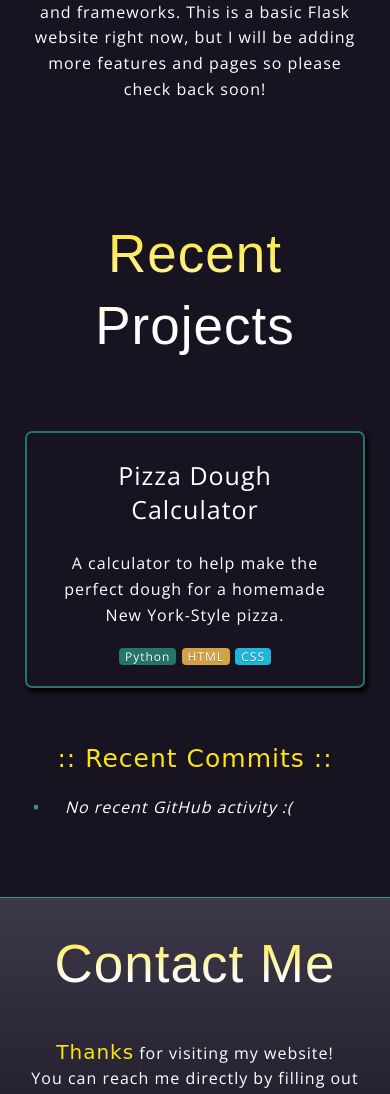
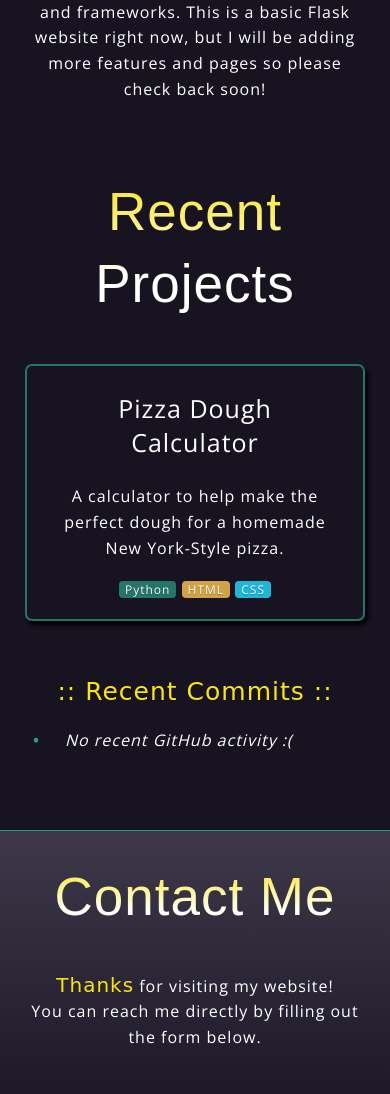
Before and after one commit to nebracy/django-portfolio-website, a Django app: page / in a window 390 px wide. Shown: the part 1263-2357 px from the top of the page. Run offline with Django 4.2, Linux system fonts and the light colour scheme; data that the repository does not hold is empty; some libraries are stand-ins or nearby versions; some web fonts are replaced.

Commit message:
Change padding for about section

```diff
--- a/static/home/style.css
+++ b/static/home/style.css
@@ -313,6 +313,9 @@ h3 {
     line-height: 135%;
     margin-bottom: 40px;
   }
+  .projects__header h3 {
+    margin-bottom: 15px;
+  }
 }
 
 .home {
@@ -403,7 +406,7 @@ h2 {
 }
 
 .about {
-  padding: 30px 25px 60px;
+  padding: 30px 25px 40px;
   justify-content: center;
   border-top: 1px solid var(--green);
 }
@@ -456,7 +459,7 @@ h2 {
 }
 
 .projects {
-  padding: 30px 25px 60px;
+  padding: 8px 25px 60px;
   justify-content: center;
   background-image: url(../home/python.webp);
   background-size: 750px;
```
